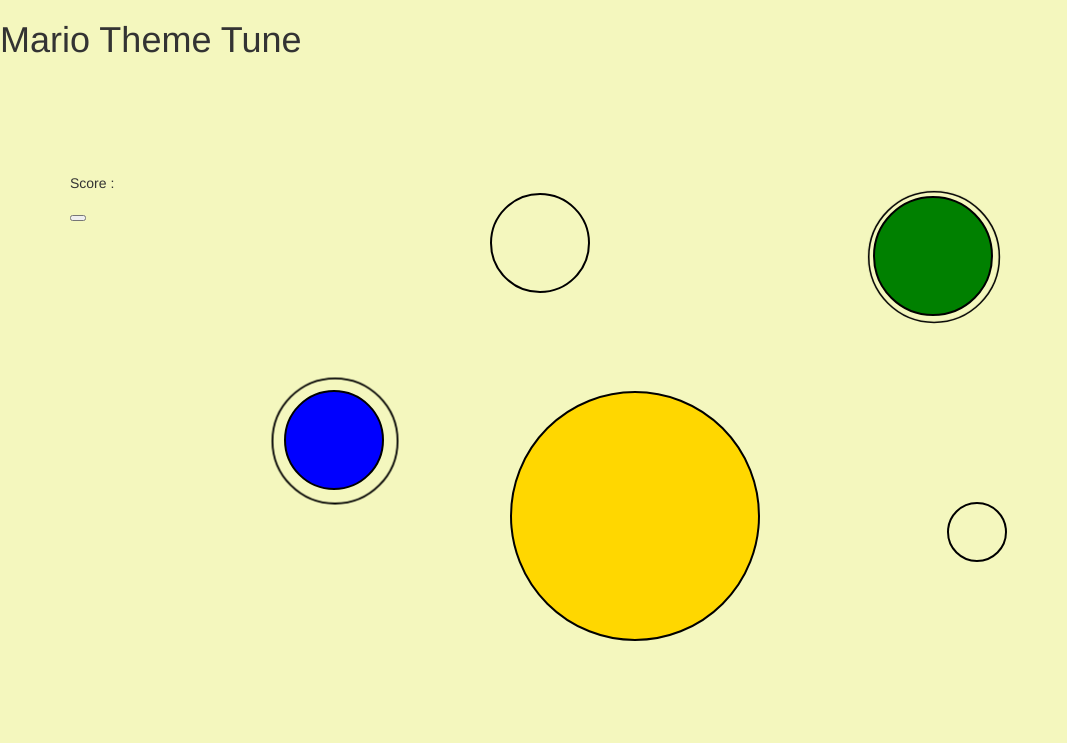
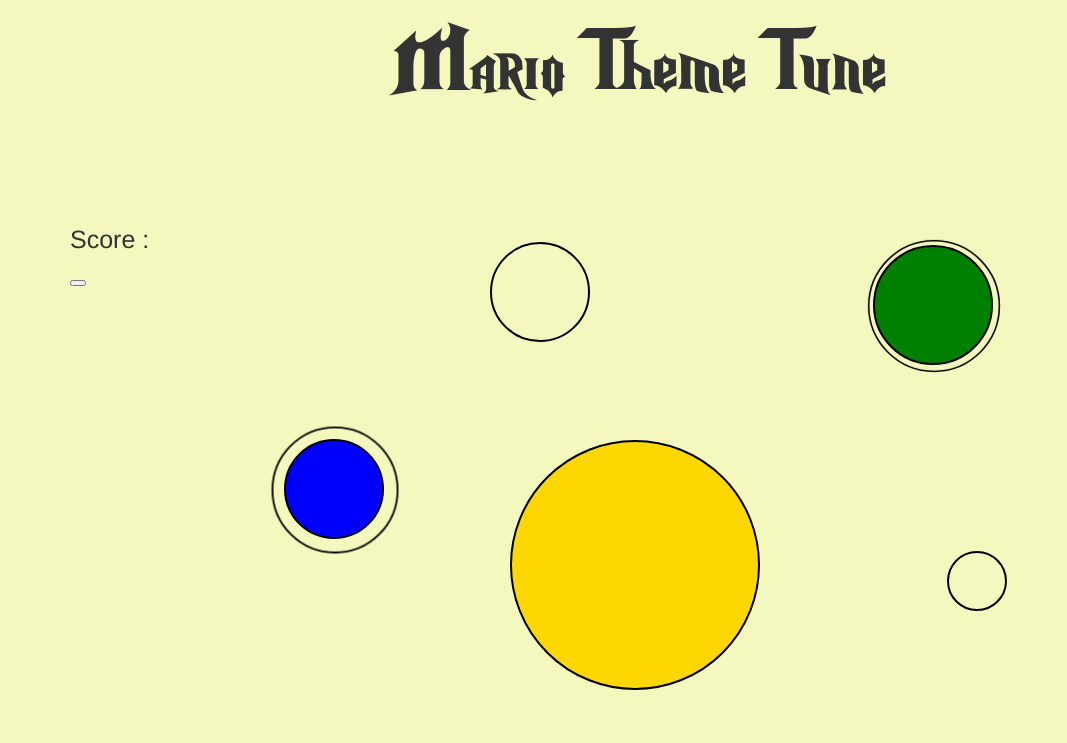
Before and after one commit to jtsang586/SpartaGame, a plain HTML site: page mario.html in a window 1280 px wide. Shown: the whole page, without its empty margins (0-1067 px from the left). Drawn offline with nearby package versions, Linux system fonts and the light colour scheme.

Commit message:
changed styling

```diff
--- a/css/style.css
+++ b/css/style.css
@@ -1,16 +1,23 @@
-/*.circles {
-  width:100px;
-  height: 100px;
-  border: 2px solid black;
-}*/
+@font-face {
+  font-family: 'nightmare';
+  src: url('../Nightmare_Hero_Normal.ttf');
+}
 
 body{
   background-color: #F4F7BE;
 }
 
+h1{
+  font-family: "nightmare";
+  text-align: center;
+  font-size: 90px;
+}
+
+
 h2{
   text-align: center;
   height: 33px;
+  margin-bottom: 0px;
 /*  display: none;*/
 }
 
@@ -39,6 +46,10 @@ h2{
   background-color: gold;
 }
 
+#score{
+  font-size: 25px;
+/*  font-weight: bold;*/
+}
 
 #topLeft {
   width:100px;
--- a/js/main.js
+++ b/js/main.js
@@ -23,7 +23,6 @@ var audio = new Audio("sound/mario.mp3");
 
 //temp variables
 var $audioButton = $("#audio");
-var counter = 0;
 //---------------------------------------------------------------
 //Functions
 function gameStart(){
@@ -119,8 +118,6 @@ function addBeat(circle,animation){
     }
 
     animation.attr("class", "");
-    counter++;
-    console.log(counter);
   }
 
   function addGoodClick(){
--- a/js/main1.js
+++ b/js/main1.js
@@ -23,7 +23,6 @@ var audio = new Audio("sound/7nation.mp3");
 
 //temp variables
 var $audioButton = $("#audio");
-var counter = 0;
 //---------------------------------------------------------------
 //Functions
 function gameStart(){
@@ -221,13 +220,10 @@ function addBeat(circle,animation){
       if (score > 100){
         score -= 100;
         $scoreBoard.html("Score : " + score);
-        console.log(score);
         $("h2").html("MISS!!!");
       }
     }
     animation.attr("class", "");
-    counter++;
-    console.log(counter);
   }
 
   function addGoodClick(){
```
Also changed, not shown: js/end.js (+4 -4 lines).
